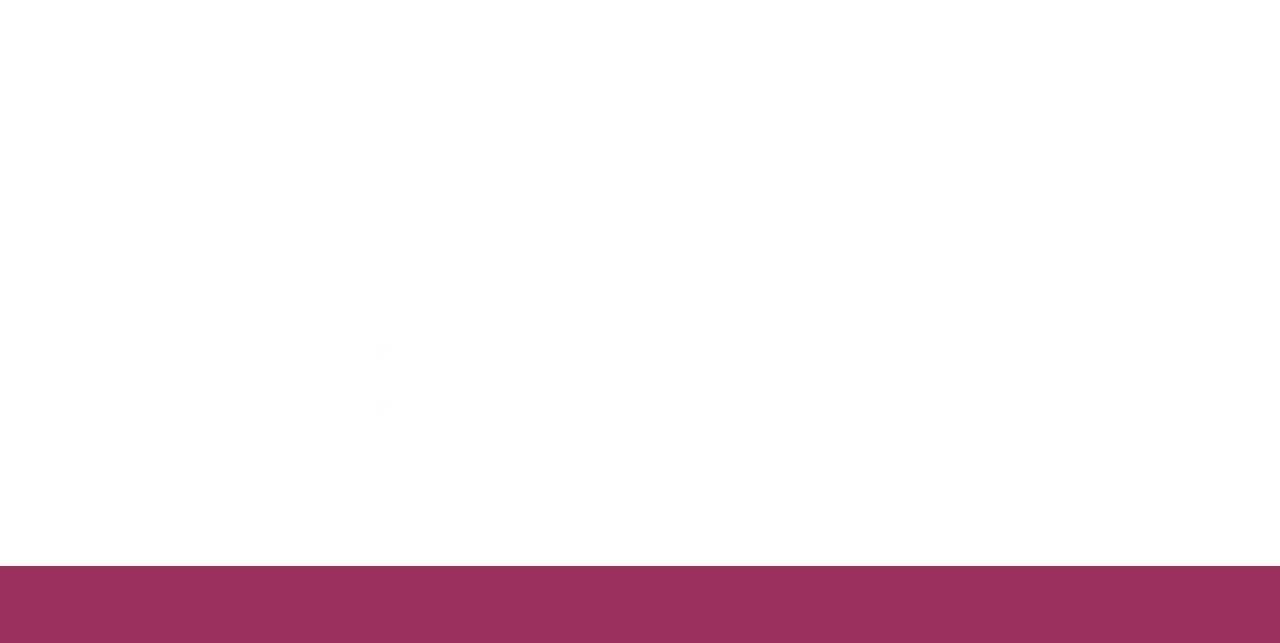
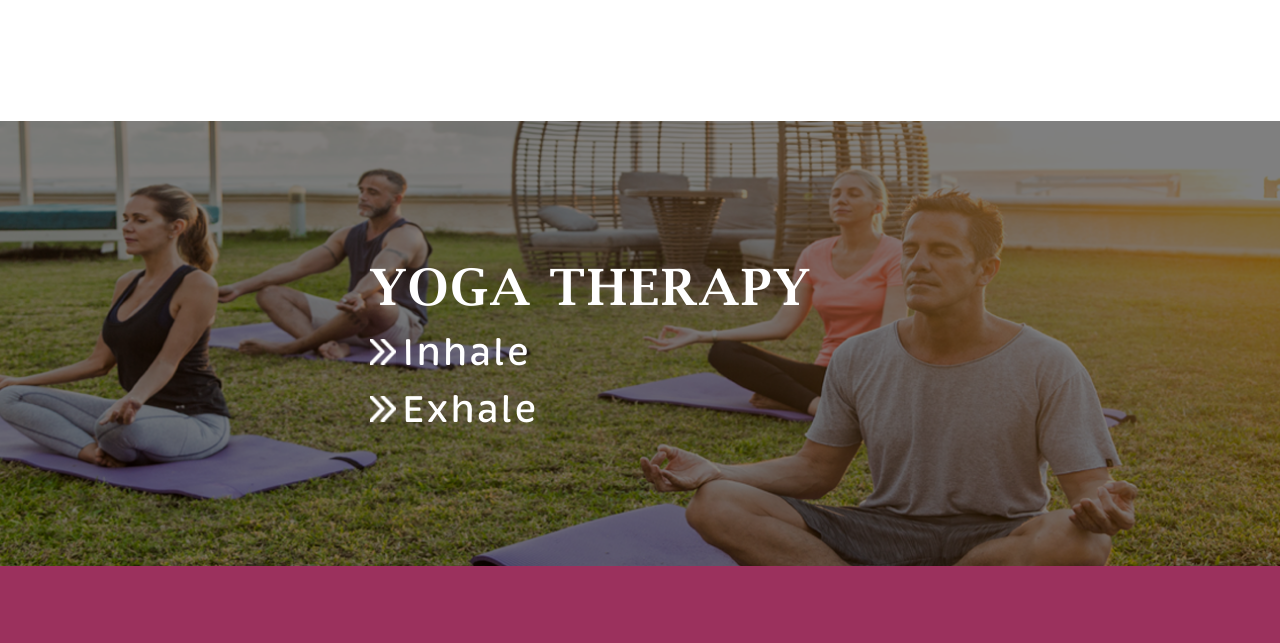
Before and after one commit to iamsubhodeepmishra19/JOGASAN, a website: page index.html in a window 1280 px wide. Shown: the part 5848-6491 px from the top of the page. Drawn offline with nearby package versions, Linux system fonts and the light colour scheme; files whose address does not match are found by name.

Commit message:
third commit

```diff
--- a/index.html
+++ b/index.html
@@ -673,7 +673,7 @@
 
       <!-- !therapy section code -->
       <section
-        class="therapy-sec bg-[url(/'./assets/therapy-bg.png')] bg-no-repeat bg-left md:bg-center bg-cover py-8 sm:py-32"
+        class="therapy-sec bg-[url('./assets/therapy-bg.png')] bg-no-repeat bg-left md:bg-center bg-cover py-8 sm:py-32"
       >
         <div class="max-w-317.5 mx-auto w-full px-3.75">
           <div class="thp-cntn max-w-135 mx-auto text-center md:text-start">
```
Also changed, not shown: output/style.css.
